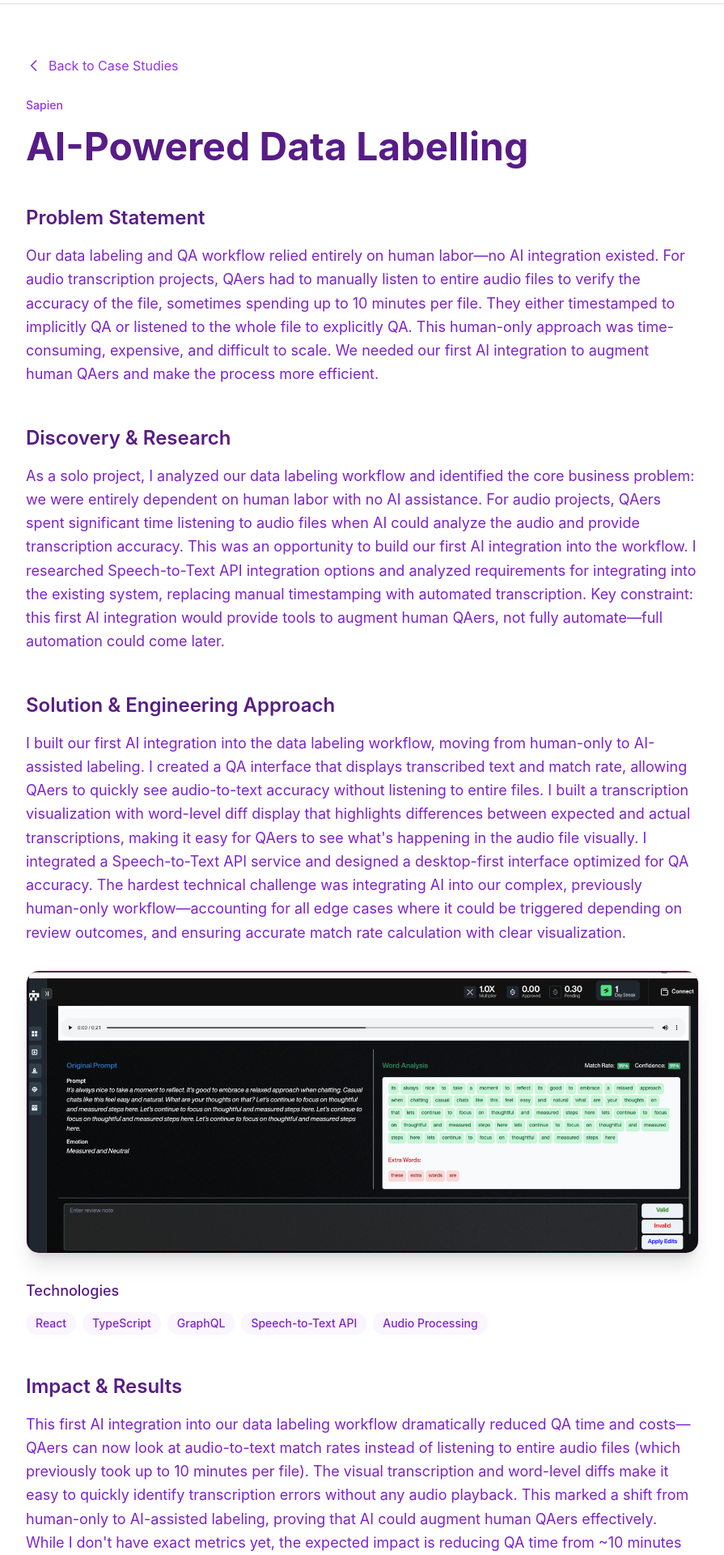
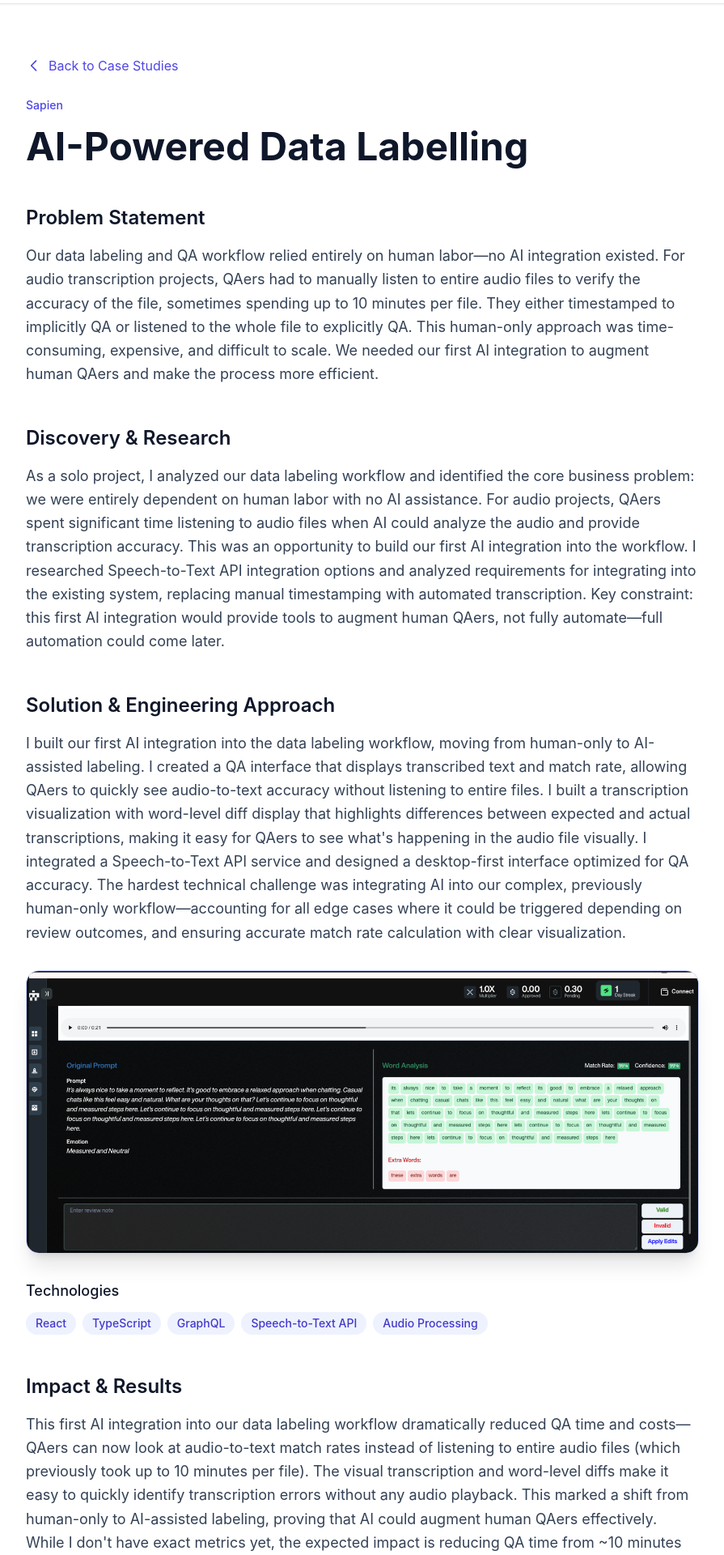
Before and after one commit to elizabethdorfman/portfolio, a React (Vite) app: page /case-studies/ai-automation-qa in a window 1280 px wide. Shown: the part 60-1980 px from the top of the page at 81% size, without its empty margins (192-1087 px from the left). Built offline with nearby package versions, Linux system fonts and the light colour scheme.

Commit message:
Fix case study detail page colors: replace purple with indigo to match site theme

```diff
--- a/src/pages/CaseStudyDetail.tsx
+++ b/src/pages/CaseStudyDetail.tsx
@@ -39,8 +39,8 @@ export default function CaseStudyDetail() {
   if (!caseStudy) {
     return (
       <div className="max-w-4xl mx-auto px-4 sm:px-6 lg:px-8 py-16 text-center">
-        <h1 className="text-3xl font-bold text-purple-900 mb-4">Case Study Not Found</h1>
-        <Link to="/case-studies" className="text-purple-600 hover:text-purple-700">
+        <h1 className="text-3xl font-bold text-slate-900 mb-4">Case Study Not Found</h1>
+        <Link to="/case-studies" className="text-indigo-600 hover:text-indigo-700">
           Back to Case Studies
         </Link>
       </div>
@@ -53,7 +53,7 @@ export default function CaseStudyDetail() {
       <div className="mb-12">
         <Link
           to="/case-studies"
-          className="inline-flex items-center text-purple-600 hover:text-purple-700 mb-6 transition-colors"
+          className="inline-flex items-center text-indigo-600 hover:text-indigo-700 mb-6 transition-colors"
         >
           <svg
             className="mr-2 w-5 h-5"
@@ -71,31 +71,31 @@ export default function CaseStudyDetail() {
           Back to Case Studies
         </Link>
         <div className="mb-4">
-          <span className="text-sm font-medium text-purple-600">{caseStudy.company}</span>
+          <span className="text-sm font-medium text-indigo-600">{caseStudy.company}</span>
         </div>
-        <h1 className="text-4xl md:text-5xl font-bold text-purple-900 mb-2">{caseStudy.title}</h1>
+        <h1 className="text-4xl md:text-5xl font-bold text-slate-900 mb-2">{caseStudy.title}</h1>
       </div>
 
       {/* Problem Statement */}
       <section className="mb-12">
-        <h2 className="text-2xl font-semibold text-purple-900 mb-4">Problem Statement</h2>
-        <p className="text-purple-700 leading-relaxed text-lg">{caseStudy.problem}</p>
+        <h2 className="text-2xl font-semibold text-slate-900 mb-4">Problem Statement</h2>
+        <p className="text-slate-700 leading-relaxed text-lg">{caseStudy.problem}</p>
       </section>
 
       {/* Discovery & Research */}
       <section className="mb-12">
-        <h2 className="text-2xl font-semibold text-purple-900 mb-4">Discovery & Research</h2>
-        <p className="text-purple-700 leading-relaxed text-lg whitespace-pre-line">{caseStudy.discovery}</p>
+        <h2 className="text-2xl font-semibold text-slate-900 mb-4">Discovery & Research</h2>
+        <p className="text-slate-700 leading-relaxed text-lg whitespace-pre-line">{caseStudy.discovery}</p>
       </section>
 
       {/* Solution & Engineering Approach */}
       <section className="mb-12">
-        <h2 className="text-2xl font-semibold text-purple-900 mb-4">Solution & Engineering Approach</h2>
-        <p className="text-purple-700 leading-relaxed text-lg whitespace-pre-line mb-6">{caseStudy.solution}</p>
+        <h2 className="text-2xl font-semibold text-slate-900 mb-4">Solution & Engineering Approach</h2>
+        <p className="text-slate-700 leading-relaxed text-lg whitespace-pre-line mb-6">{caseStudy.solution}</p>
 
         {/* Video */}
         {caseStudy.video && (
-          <div className="my-8 rounded-2xl overflow-hidden shadow-xl border border-pink-200">
+          <div className="my-8 rounded-2xl overflow-hidden shadow-xl border border-indigo-200">
             <video
               src={caseStudy.video}
               controls
@@ -109,7 +109,7 @@ export default function CaseStudyDetail() {
 
         {/* Screenshot */}
         {caseStudy.screenshot && !caseStudy.video && (
-          <div className="my-8 rounded-2xl overflow-hidden shadow-xl border border-pink-200">
+          <div className="my-8 rounded-2xl overflow-hidden shadow-xl border border-indigo-200">
             <img
               src={caseStudy.screenshot}
               alt={`${caseStudy.title} screenshot`}
@@ -125,9 +125,9 @@ export default function CaseStudyDetail() {
         {caseStudy.diagrams && caseStudy.diagrams.length > 0 && (
           <div className="space-y-12 my-12">
             {caseStudy.diagrams.map((diagram, index) => (
-              <div key={index} className="bg-gradient-to-br from-pink-50 to-pink-100 rounded-2xl p-6 md:p-8 border border-pink-200/50">
-                <h3 className="text-xl font-semibold text-purple-900 mb-2">{diagram.title}</h3>
-                <p className="text-purple-600 mb-6">{diagram.description}</p>
+              <div key={index} className="bg-gradient-to-br from-indigo-50 to-indigo-100 rounded-2xl p-6 md:p-8 border border-indigo-200/50">
+                <h3 className="text-xl font-semibold text-slate-900 mb-2">{diagram.title}</h3>
+                <p className="text-indigo-700 mb-6">{diagram.description}</p>
                 {diagram.mermaid && (
                   <div
                     ref={(el) => { mermaidRefs.current[index] = el; }}
@@ -149,12 +149,12 @@ export default function CaseStudyDetail() {
         )}
 
         <div>
-          <h3 className="text-lg font-medium text-purple-900 mb-3">Technologies</h3>
+          <h3 className="text-lg font-medium text-slate-900 mb-3">Technologies</h3>
           <div className="flex flex-wrap gap-2">
             {caseStudy.technologies.map((tech) => (
               <span
                 key={tech}
-                className="px-3 py-1 bg-purple-50 text-purple-700 rounded-full text-sm font-medium"
+                className="px-3 py-1 bg-indigo-50 text-indigo-700 rounded-full text-sm font-medium"
               >
                 {tech}
               </span>
@@ -165,15 +165,15 @@ export default function CaseStudyDetail() {
 
       {/* Impact & Results */}
       <section className="mb-12">
-        <h2 className="text-2xl font-semibold text-purple-900 mb-4">Impact & Results</h2>
-        <p className="text-purple-700 leading-relaxed text-lg whitespace-pre-line">{caseStudy.impact}</p>
+        <h2 className="text-2xl font-semibold text-slate-900 mb-4">Impact & Results</h2>
+        <p className="text-slate-700 leading-relaxed text-lg whitespace-pre-line">{caseStudy.impact}</p>
       </section>
 
       {/* Learnings */}
       {caseStudy.learnings && (
         <section className="mb-12">
-          <h2 className="text-2xl font-semibold text-purple-900 mb-4">Learnings</h2>
-          <p className="text-purple-700 leading-relaxed text-lg whitespace-pre-line">{caseStudy.learnings}</p>
+          <h2 className="text-2xl font-semibold text-slate-900 mb-4">Learnings</h2>
+          <p className="text-slate-700 leading-relaxed text-lg whitespace-pre-line">{caseStudy.learnings}</p>
         </section>
       )}
     </div>
```
